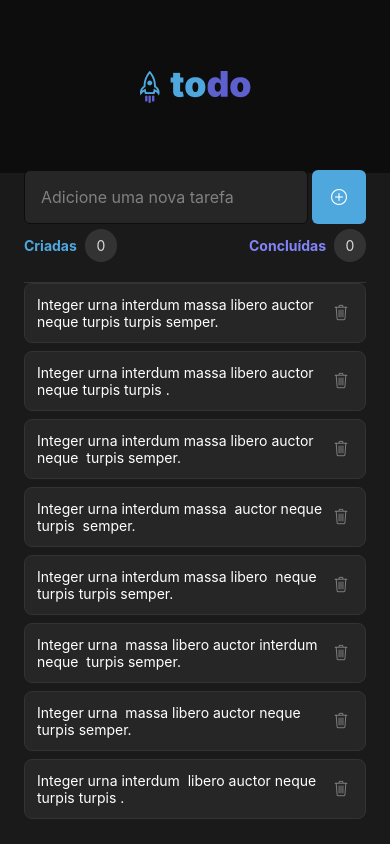
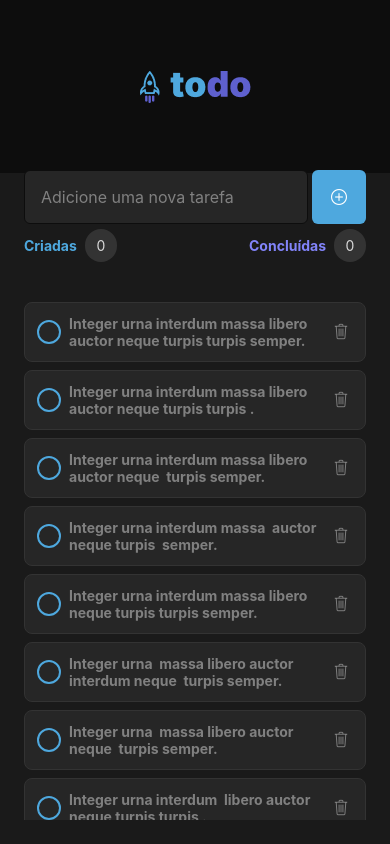
Before and after one commit to otavio-araujo/rocktseat-todo-list, a React Native app: screen / in a window 390 px wide. Built offline with nearby package versions, Linux system fonts and the light colour scheme.

Commit message:
screens-components-and-ui-done

```diff
--- a/package.json
+++ b/package.json
@@ -12,7 +12,8 @@
     "expo": "~51.0.28",
     "expo-status-bar": "~1.12.1",
     "react": "18.2.0",
-    "react-native": "0.74.5"
+    "react-native": "0.74.5",
+    "expo-checkbox": "~3.0.0"
   },
   "devDependencies": {
     "@babel/core": "^7.20.0",
--- /dev/null
+++ b/src/components/Checkbox/index.tsx
@@ -0,0 +1,20 @@
+import { useState } from "react"
+import { Pressable } from "react-native"
+import { Ionicons } from "@expo/vector-icons"
+
+import { styles } from "./styles"
+import { colors } from "../../constants/colors"
+
+export function Checkbox() {
+  const [checked, setChecked] = useState(false)
+  return (
+    <Pressable
+      style={[styles.checkboxBase, checked && styles.checkboxChecked]}
+      onPress={() => setChecked(!checked)}
+    >
+      {checked && (
+        <Ionicons name="checkmark" size={16} color={colors.gray[100]} />
+      )}
+    </Pressable>
+  )
+}
--- /dev/null
+++ b/src/components/Checkbox/styles.ts
@@ -0,0 +1,19 @@
+import { StyleSheet } from "react-native"
+import { colors } from "../../constants/colors"
+
+export const styles = StyleSheet.create({
+  checkboxBase: {
+    width: 24,
+    height: 24,
+    justifyContent: "center",
+    alignItems: "center",
+    borderRadius: 999,
+    borderWidth: 2,
+    borderColor: colors.blue.light,
+    backgroundColor: "transparent",
+  },
+  checkboxChecked: {
+    backgroundColor: colors.purple.dark,
+    borderColor: colors.purple.dark,
+  },
+})
--- a/src/components/EmptyTaskList/styles.ts
+++ b/src/components/EmptyTaskList/styles.ts
@@ -8,6 +8,8 @@ export const styles = StyleSheet.create({
     justifyContent: "center",
     paddingVertical: 48,
     paddingHorizontal: 20,
+    borderTopWidth: 1,
+    borderTopColor: colors.gray[400],
   },
 
   emptyTaskListTextBold: {
--- a/src/components/TaskItem/index.tsx
+++ b/src/components/TaskItem/index.tsx
@@ -1,8 +1,9 @@
-import { Text, TouchableOpacity, View } from "react-native"
+import { View, Text, TouchableOpacity } from "react-native"
 import EvilIcons from "@expo/vector-icons/EvilIcons"
 
 import { styles } from "./styles"
 import { colors } from "../../constants/colors"
+import { Checkbox } from "../Checkbox"
 
 type Props = {
   task: string
@@ -11,7 +12,8 @@ type Props = {
 export function TaskItem({ task }: Props) {
   return (
     <View style={styles.container}>
-      <Text style={{ color: "white" }}>{task}</Text>
+      <Checkbox />
+      <Text style={styles.taskText}>{task}</Text>
       <TouchableOpacity style={styles.trashButton}>
         <EvilIcons name="trash" size={24} color={colors.gray[300]} />
       </TouchableOpacity>
--- a/src/components/TaskItem/styles.ts
+++ b/src/components/TaskItem/styles.ts
@@ -14,6 +14,7 @@ export const styles = StyleSheet.create({
     backgroundColor: colors.gray[500],
     padding: 12,
     paddingRight: 8,
+    gap: 8,
   },
 
   taskText: {
--- a/src/components/TasksStatusBar/styles.ts
+++ b/src/components/TasksStatusBar/styles.ts
@@ -9,8 +9,6 @@ export const styles = StyleSheet.create({
     justifyContent: "space-between",
     marginTop: 32,
     paddingBottom: 20,
-    borderBottomWidth: 1,
-    borderBottomColor: colors.gray[400],
   },
 
   tasksStatusBarTextCreated: {
--- a/src/screens/Home/index.tsx
+++ b/src/screens/Home/index.tsx
@@ -1,18 +1,19 @@
 import {
+  View,
+  Text,
+  Image,
   FlatList,
-  Image,
-  Text,
   TextInput,
   TouchableOpacity,
-  View,
 } from "react-native"
 import AntDesign from "@expo/vector-icons/AntDesign"
 
 import { styles } from "./styles"
 import { colors } from "../../constants/colors"
+
+import { TaskItem } from "../../components/TaskItem"
 import { EmptyTaskList } from "../../components/EmptyTaskList"
 import { TasksStatusBar } from "../../components/TasksStatusBar"
-import { TaskItem } from "../../components/TaskItem"
 
 const tasks = [
   "Integer urna interdum massa libero auctor neque turpis turpis semper.",
@@ -50,7 +51,8 @@ export function Home() {
           keyExtractor={(item) => item}
           ListEmptyComponent={() => <EmptyTaskList />}
           renderItem={({ item }) => <TaskItem task={item} />}
-          contentContainerStyle={{ gap: 8 }}
+          contentContainerStyle={{ gap: 8, marginTop: 20 }}
+          showsVerticalScrollIndicator={false}
         />
       </View>
     </View>
```
Also changed, not shown: 1 other file (tests, documents, lock files or other folders).
